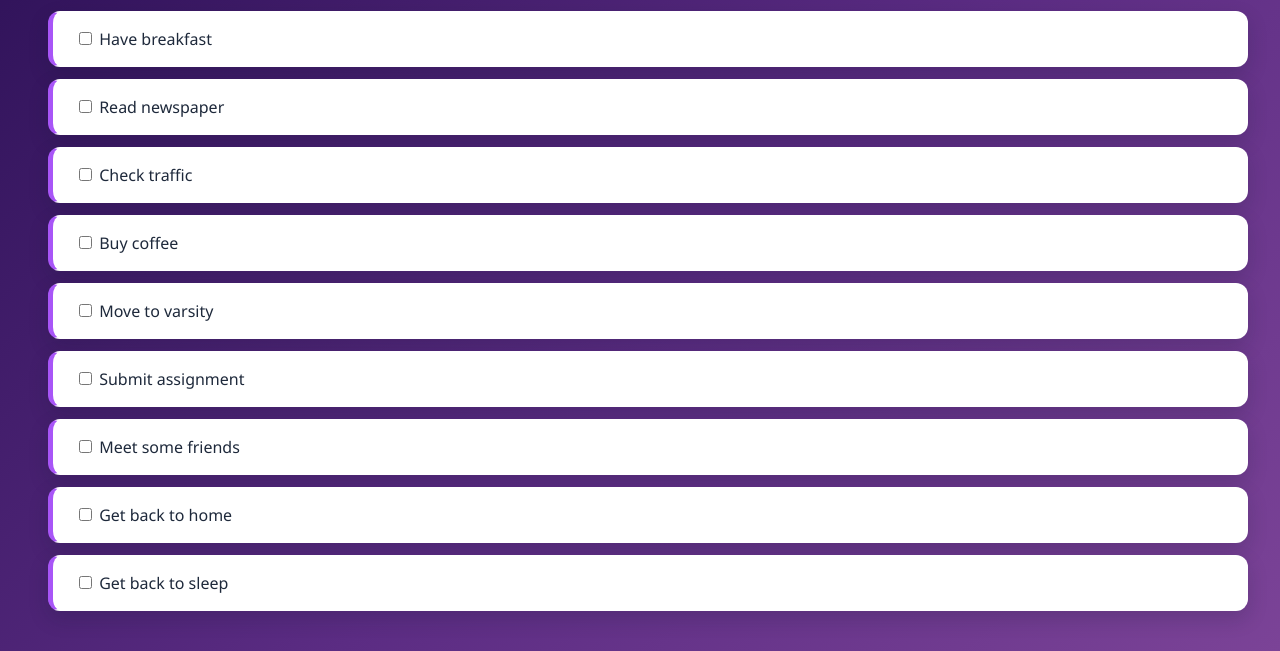
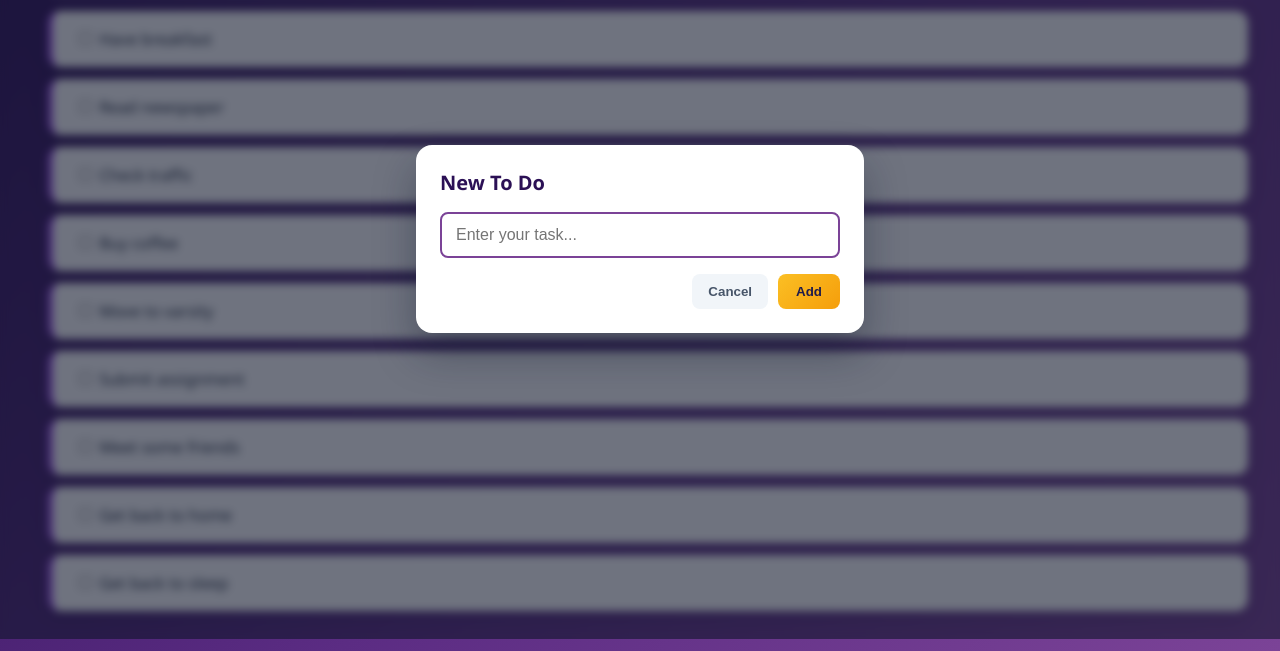
Before and after one commit to sanjanasheikh246-blip/Web-learning, a plain HTML site: page language/web/feature/todo/todo.html in a window 1280 px wide. Both pictures are taken after a click on the button "Add todo". Shown: the part 161-812 px from the top of the page. Drawn offline with Linux system fonts and the light colour scheme.

Commit message:
Add todo functionality and ui

```diff
--- a/language/web/feature/todo/todo.css
+++ b/language/web/feature/todo/todo.css
@@ -89,3 +89,81 @@ h1 {
 #add-todo-btn:active {
     transform: translateY(0);
 }
+
+
+
+/* related to create a todo */
+#todo-dialog {
+    border: none;
+    border-radius: 16px;
+    padding: 24px;
+    width: 100%;
+    max-width: 400px;
+    background: #ffffff;
+    color: #1e293b;
+    box-shadow: 0 20px 40px rgba(15, 23, 42, 0.35);
+}
+
+#todo-dialog::backdrop {
+    background: rgba(15, 23, 42, 0.6);
+    backdrop-filter: blur(4px);
+}
+
+#todo-form {
+    display: flex;
+    flex-direction: column;
+    gap: 16px;
+}
+
+#todo-form h2 {
+    margin: 0;
+    font-size: 1.25rem;
+    color: #2b1055;
+}
+
+#todo-input {
+    padding: 12px 14px;
+    font-size: 1rem;
+    border: 2px solid #e2e8f0;
+    border-radius: 8px;
+    outline: none;
+    transition: border-color 0.15s ease;
+}
+
+#todo-input:focus {
+    border-color: #7b4397;
+}
+
+.dialog-actions {
+    display: flex;
+    justify-content: flex-end;
+    gap: 10px;
+}
+
+#cancel-btn {
+    background: #f1f5f9;
+    color: #475569;
+    border: none;
+    border-radius: 8px;
+    padding: 10px 16px;
+    font-weight: 600;
+    cursor: pointer;
+}
+
+#cancel-btn:hover {
+    background: #e2e8f0;
+}
+
+#save-btn {
+    background: linear-gradient(135deg, #fbbf24 0%, #f59e0b 100%);
+    color: #1e1b4b;
+    border: none;
+    border-radius: 8px;
+    padding: 10px 18px;
+    font-weight: 700;
+    cursor: pointer;
+}
+
+#save-btn:hover {
+    filter: brightness(1.06);
+}
--- a/language/web/feature/todo/todo.html
+++ b/language/web/feature/todo/todo.html
@@ -15,6 +15,17 @@
 
     <div id="todo-container"></div>
 
+    <dialog id="todo-dialog">
+        <form id="todo-form">
+            <h2>New To Do</h2>
+            <input type="text" id="todo-input" placeholder="Enter your task..." required autofocus>
+            <div class="dialog-actions">
+                <button type="button" id="cancel-btn">Cancel</button>
+                <button type="submit" id="save-btn">Add</button>
+            </div>
+        </form>
+    </dialog>
+
     <script src="todo.js"></script>
 
 </body>
--- a/language/web/feature/todo/todo.js
+++ b/language/web/feature/todo/todo.js
@@ -43,7 +43,44 @@ function renderTodoList() {
 document.addEventListener('DOMContentLoaded', renderTodoList);
 
 // related to add a new todo
+
 const addTodoButton = document.getElementById('add-todo-btn');
+const todoDialog = document.getElementById('todo-dialog');
+const todoForm = document.getElementById('todo-form');
+const todoInput = document.getElementById('todo-input');
+const cancelBtn = document.getElementById('cancel-btn');
+const todoList = document.getElementById('todo-list');
+
+// Open dialog
 addTodoButton.addEventListener('click', () => {
-        alert('New todo added');
-    });
+    todoDialog.showModal();
+    todoInput.focus();
+});
+
+// Close dialog on Cancel
+cancelBtn.addEventListener('click', () => {
+    todoForm.reset();
+    todoDialog.close();
+});
+
+// Close dialog when clicking outside the modal box
+todoDialog.addEventListener('click', (event) => {
+    if (event.target === todoDialog) {
+        todoForm.reset();
+        todoDialog.close();
+    }
+});
+
+// Handle form submission (supports Enter key and Add button)
+todoForm.addEventListener('submit', (event) => {
+    event.preventDefault();
+    const taskText = todoInput.value.trim();
+
+    if (taskText) {
+        my_todos.unshift(taskText);
+        renderTodoList();
+    }
+
+    todoForm.reset();
+    todoDialog.close();
+});
```
